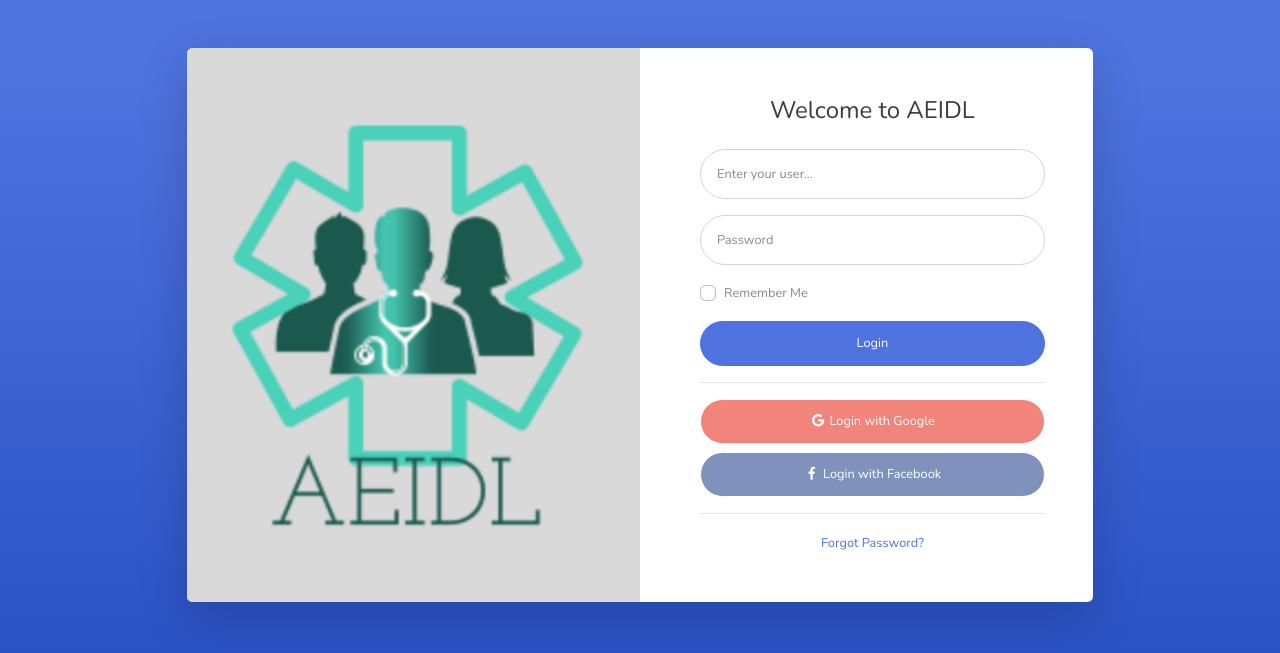
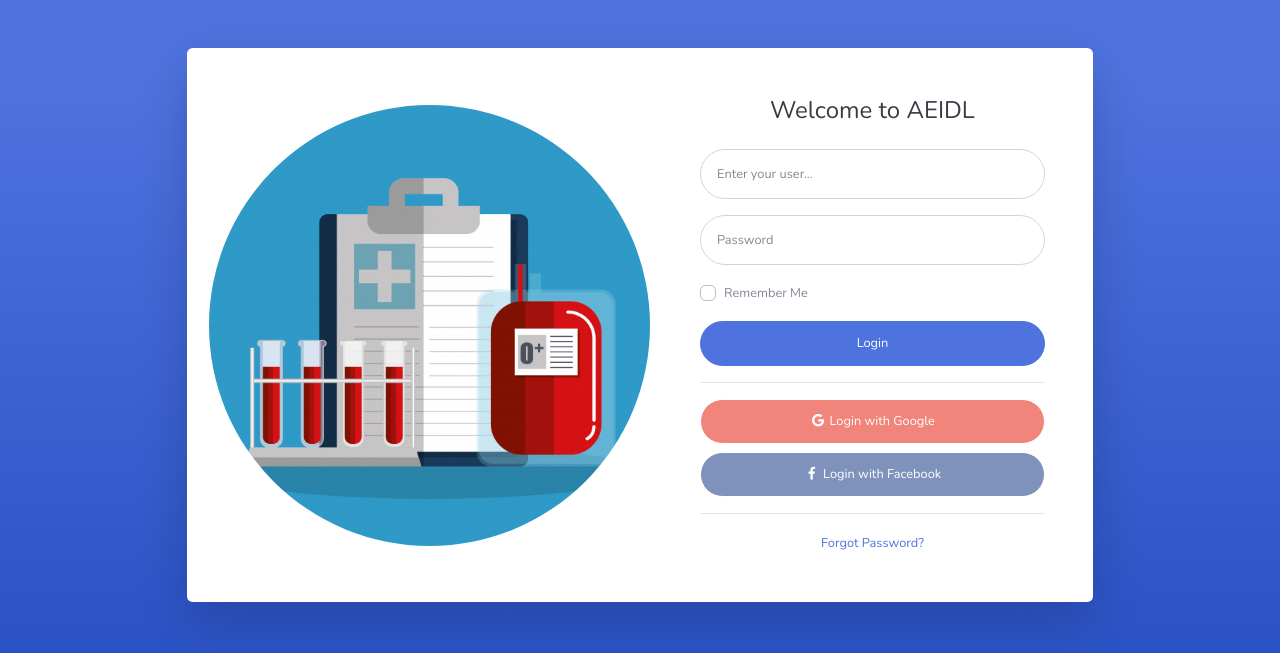
Before and after one commit to Nellyth/Aeidl, a Django app: page /login/ in a window 1280 px wide. Shown: the top 653 px of the page. Run offline with Django 3.2, Linux system fonts and the light colour scheme; some libraries are stand-ins or nearby versions.

Commit message:
little changes

```diff
--- a/templates/Aeidl/login.html
+++ b/templates/Aeidl/login.html
@@ -16,9 +16,11 @@
                     <div class="card-body p-0">
                         <!-- Nested Row within Card Body -->
                         <div class="row">
-                            <div class="col-lg-6 d-none d-lg-block"
-                                 style="background-image: url('../../static/base/img/AEIDL LOGO.png'); background-repeat: no-repeat; background-size: cover; background-position: center;"></div>
-                            <div class="col-lg-6">
+                            <div class="col-sm" style="display:block; margin:auto;">
+                                <img src="{% static 'base/img/Logo.png' %}"
+                                     style="width:100%; margin-left: 5%; border-radius: 50%;"/>
+                            </div>
+                            <div class="col-sm">
                                 <div class="p-5">
                                     <div class="text-center">
                                         <h1 class="h4 text-gray-900 mb-4">Welcome to AEIDL</h1>
```
Also changed, not shown: static/base/img/Logo.png (added), static/base/img/Logo2.png (renamed from static/base/img/AEIDL LOGO.png).
